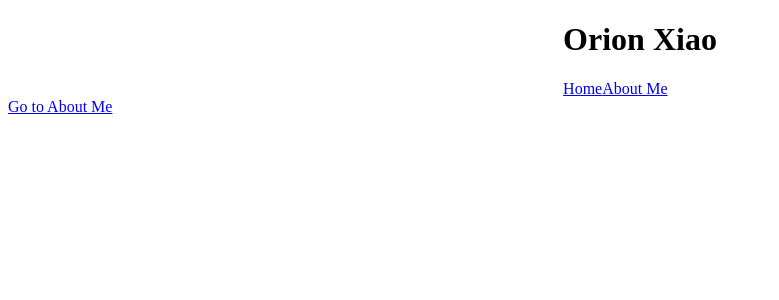
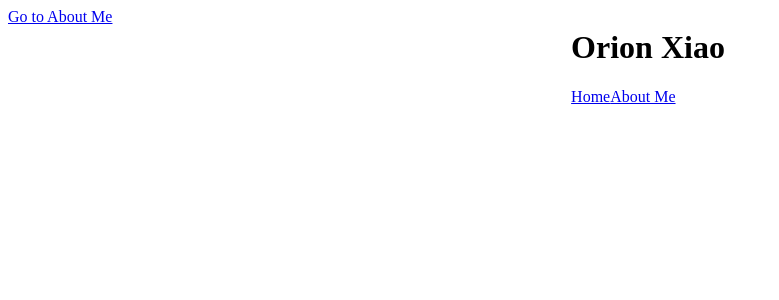
Before and after one commit to orionxiao/portfolio, a Next.js app: page / in a window 1280 px wide. Shown: the top 300 px of the page, without its empty margins (0-779 px from the left). Built offline with nearby package versions, Linux system fonts and the light colour scheme.

Commit message:
homepage layout

```diff
--- a/pages/index.js
+++ b/pages/index.js
@@ -1,16 +1,17 @@
 import Link from "next/link";
 import Header from "../components/Header";
+import {Main} from '../styles';
 
 function Index() {
     return (
-        <main>
+        <Main>
             <Header />
             <section>
                 <Link href="/about">
                     <a>Go to About Me</a>
                 </Link>
             </section>
-        </main>
+        </Main>
     );
 }
 
```
